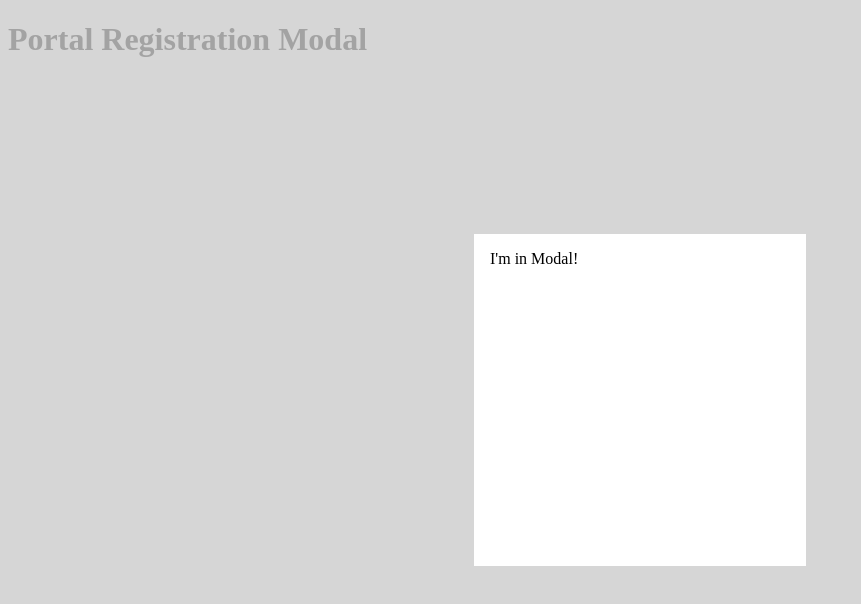
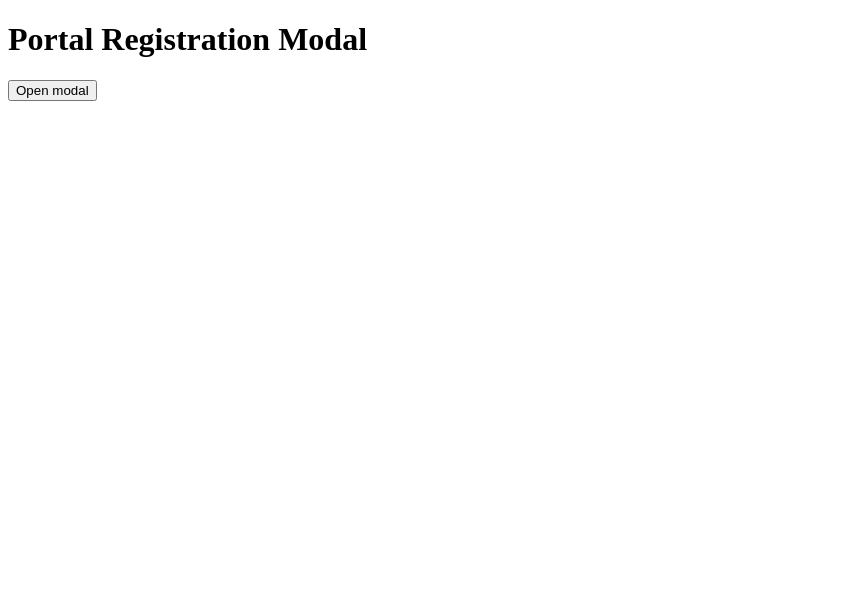
Before and after one commit to bobaekang/poc-portal-register-modal, a React (Create React App) app: page / in a window 1280 px wide. Shown: the top 604 px of the page, without its empty margins (0-861 px from the left). Built offline with nearby package versions, Linux system fonts and the light colour scheme.

Commit message:
Make modal toggle-able

```diff
--- a/src/App.js
+++ b/src/App.js
@@ -1,11 +1,14 @@
-import React from "react";
+import React, { useState } from "react";
 import Modal from "./Modal";
 
 function App() {
+  const [showModal, setShowModal] = useState(false);
+
   return (
     <>
       <h1>Portal Registration Modal</h1>
-      <Modal>
+      <button onClick={() => setShowModal(true)}>Open modal</button>
+      <Modal show={showModal}>
         <div
           style={{
             backgroundColor: "#fff",
@@ -14,7 +17,8 @@ function App() {
             padding: "1rem",
           }}
         >
-          I'm in Modal!
+          <p>I'm in Modal!</p>
+          <button onClick={() => setShowModal(false)}>Close</button>
         </div>
       </Modal>
     </>
--- a/src/Modal.js
+++ b/src/Modal.js
@@ -1,8 +1,10 @@
 import React from "react";
 import ReactDOM from "react-dom";
 
-function Modal({ children }) {
-  return ReactDOM.createPortal(
+function Modal({ children, show }) {
+  return (
+    show &&
+    ReactDOM.createPortal(
       <div
         id="modal"
         style={{
@@ -21,6 +23,7 @@ function Modal({ children }) {
         {children}
       </div>,
       document.body
+    )
   );
 }
 
```
Lines whose indentation alone changed are shown as unchanged.
